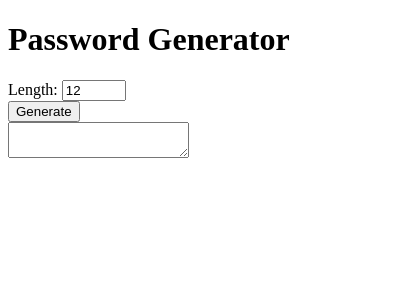
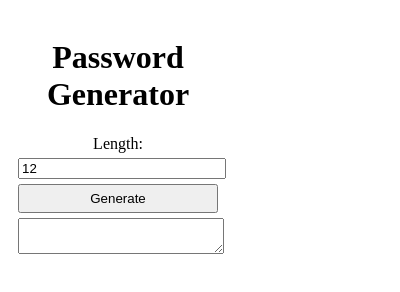
Before and after one commit to ivangkaLiyanage/password-generator-chrome-extension, a browser extension: page popup.html in a window 400 px wide. Drawn offline with Linux system fonts and the light colour scheme.

Commit message:
Initialised few styles for styles.css

```diff
--- a/popup.html
+++ b/popup.html
@@ -16,5 +16,6 @@
         <br>
         <textarea id="paswword" readonly></textarea>
     </div>
+    <script src="popup.js"></script>
 </body>
 </html>
--- a/style.css
+++ b/style.css
@@ -0,0 +1,18 @@
+body{
+    width: 200px;
+    padding: 10px;
+}
+
+.container{
+    text-align: center;
+}
+
+input, textarea{
+    width: 100%;
+    margin: 5px 0px;
+}
+
+button{
+    width: 100%;
+    padding: 5px;
+}
```
